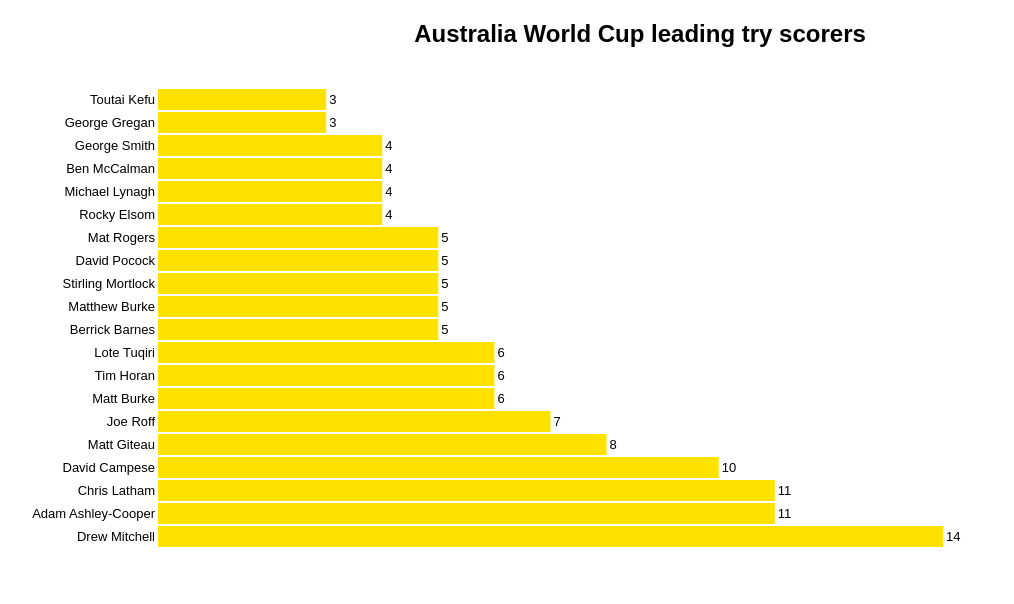
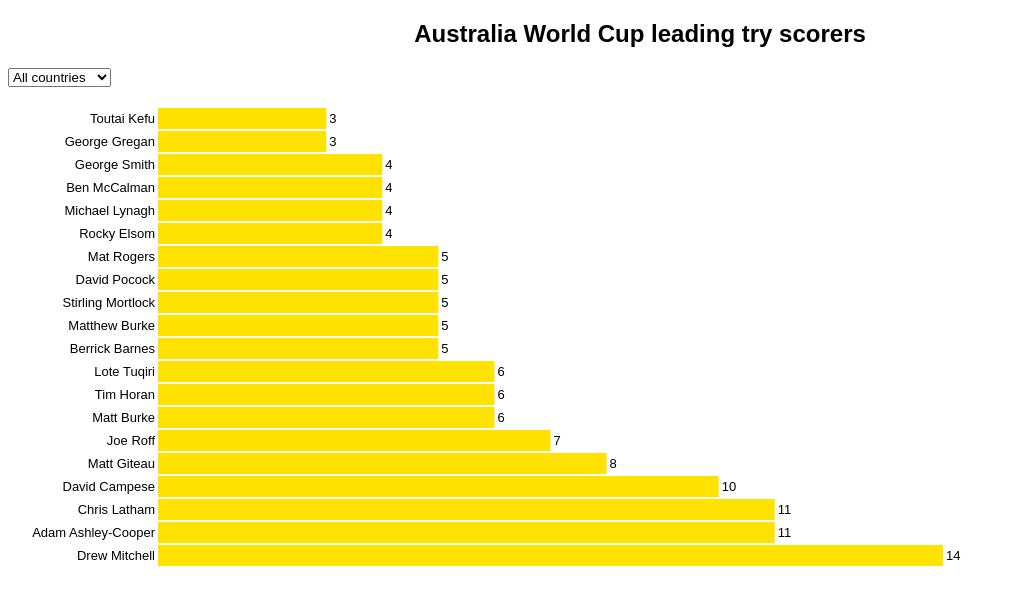
Before and after one commit to dwheelerau/D3rugby, a plain HTML site: page index.html in a window 1280 px wide. Shown: the whole page, without its empty margins (0-1014 px from the left). Drawn offline with Linux system fonts and the light colour scheme.

Commit message:
added chooser

```diff
--- a/index.html
+++ b/index.html
@@ -9,6 +9,33 @@
     </head>
     <body>
       <h2></h2>
+      <select id="inds">
+          <option value="All countries" selected="selected">All countries</option>
+          <option value="Argentina">Argentina</option>
+          <option value="Australia">Australia</option>
+          <option value="Canada">Canada</option>
+          <option value="Ivory Coast">Ivory Coast</option>
+          <option value="England">England</option>
+          <option value="Fiji">Fiji</option>
+          <option value="France">France</option>
+          <option value="Georgia">Georgia</option>
+          <option value="Ireland">Ireland</option>
+          <option value="Italy">Italy</option>
+          <option value="Japan">Japan</option>
+          <option value="Namibia">Namibia</option>
+          <option value="New Zealand">New Zealand</option>
+          <option value="Portugal">Portugal</option>
+          <option value="Romania">Romania</option>
+          <option value="Russia">Russia</option>
+          <option value="Samoa">Samoa</option>
+          <option value="Scotland">Scotland</option>
+          <option value="South Africa">South Africa</option>
+          <option value="Tonga">Tonga</option>
+          <option value="Uruguay">Uruguay</option>
+          <option value="United States">United States</option>
+          <option value="Wales">Wales</option>
+          <option value="Zimbabwe">Zimbabwe</option>
+      </select>
       <div id="graphic"></div>
       <script type="text/javascript" src="static/js/script.js"></script>
     </body>
```
